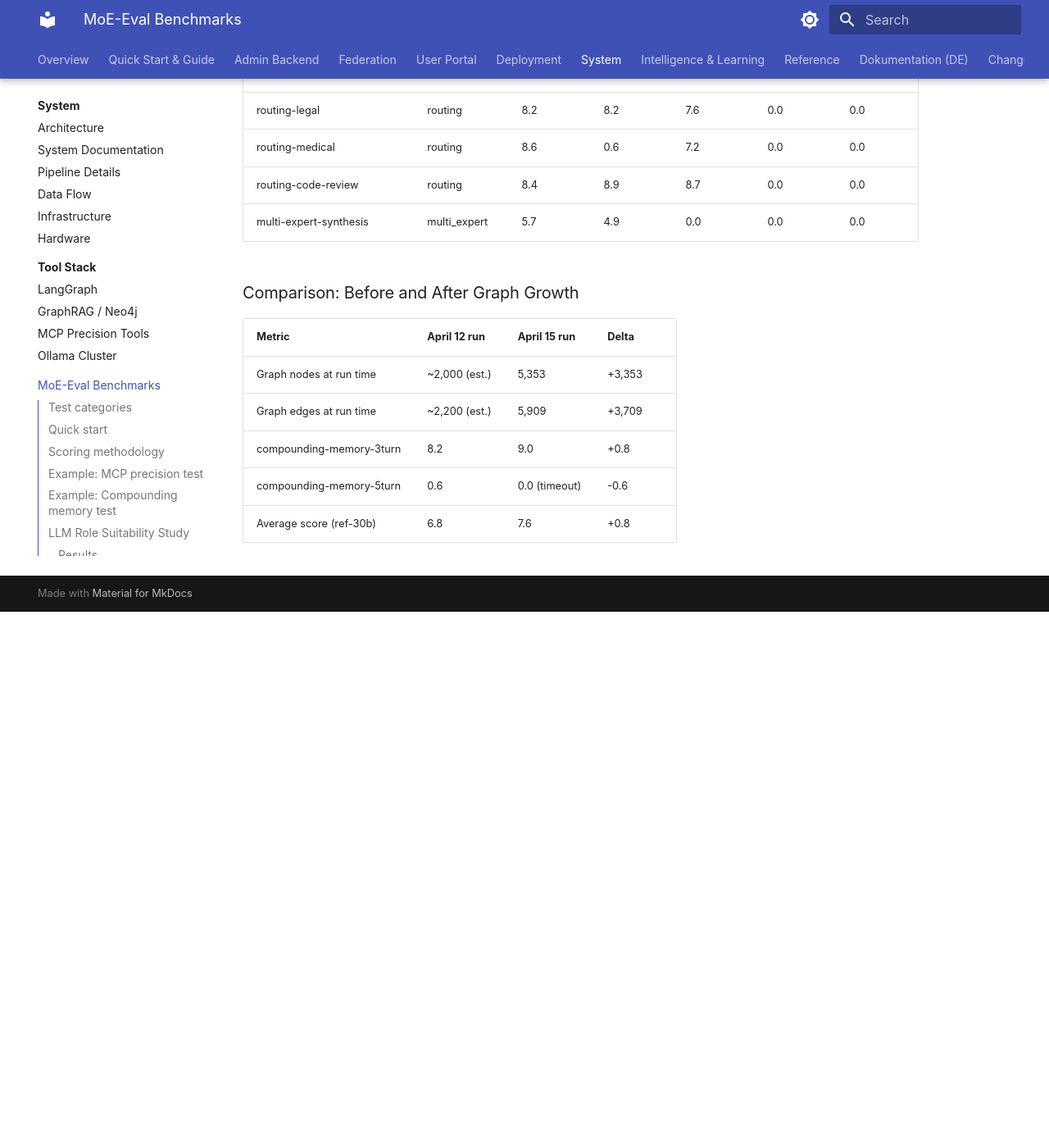
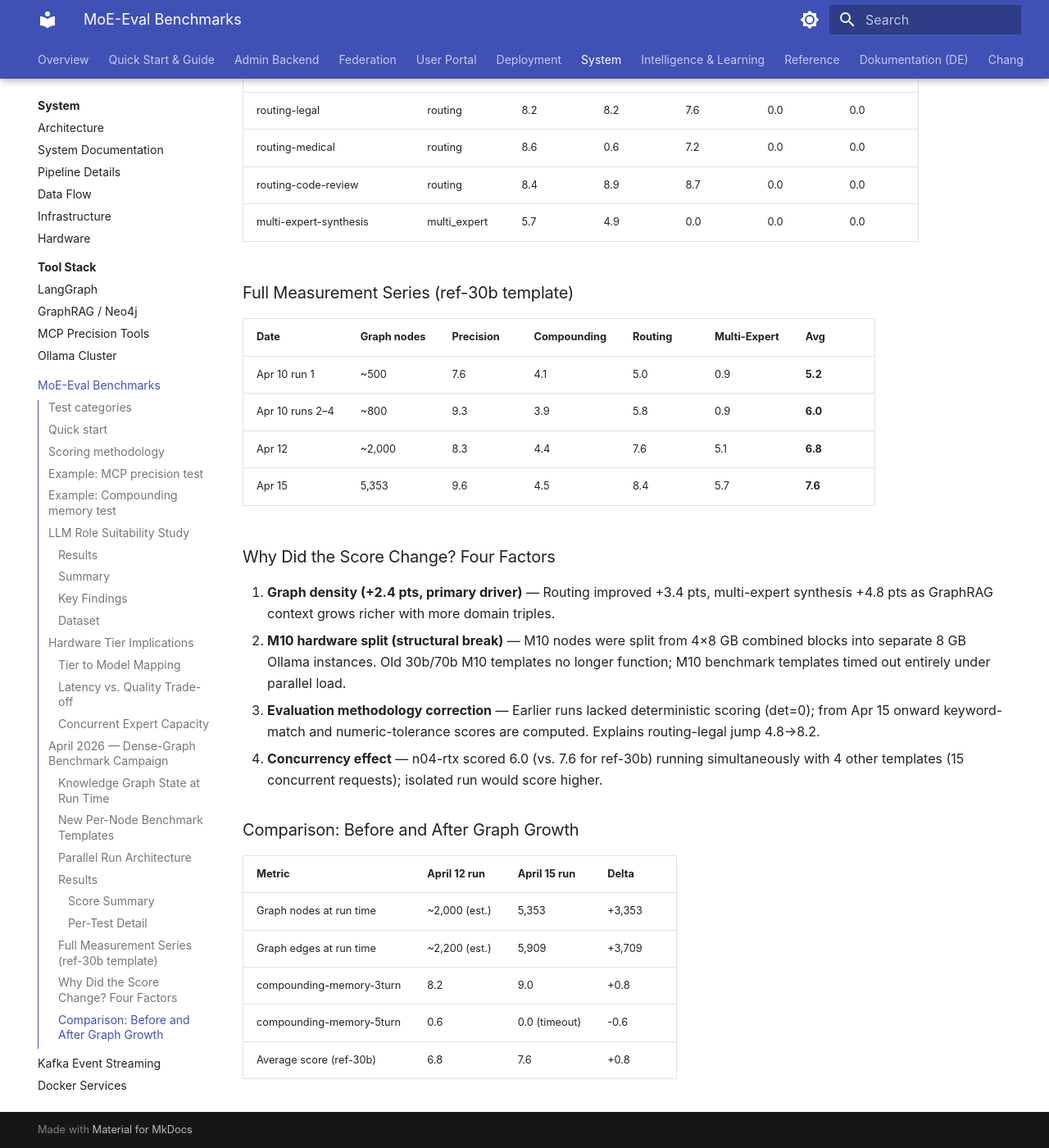
Before and after one commit to h3rb3rn/moe-sovereign, an MkDocs documentation site: the page built from docs/system/benchmarks.md, in a window 1280 px wide and 1400 px high, scrolled down 7380 px. Shown: the whole window at 82% size. Built offline with MkDocs 1.6.1 and Material for MkDocs 9.7.7, drawn with Linux system fonts in a browser that asks for light colours; a script that is not in the unit is left out; before the commit the page ends 8126 px from its top, so only the background shows below that.

Commit message:
docs: full benchmark history, root-cause analysis, frontier comparison
- benchmarks.md: full Apr 10→15 measurement series table, four-factor
  explanation (graph density, M10 split, methodology, concurrency)
- Whitepaper DE+EN: comprehensive run history table, root-cause analysis
  section, updated before/after comparison, MoE-Eval frontier table

Co-Authored-By: Claude Sonnet 4.6 <noreply@anthropic.com>

```diff
--- a/docs/system/benchmarks.md
+++ b/docs/system/benchmarks.md
@@ -256,6 +256,22 @@ The runner script: `benchmarks/run_all_parallel.sh`
 | routing-code-review | routing | 8.4 | 8.9 | 8.7 | 0.0 | 0.0 |
 | multi-expert-synthesis | multi_expert | 5.7 | 4.9 | 0.0 | 0.0 | 0.0 |
 
+### Full Measurement Series (ref-30b template)
+
+| Date | Graph nodes | Precision | Compounding | Routing | Multi-Expert | **Avg** |
+|---|---|---|---|---|---|---|
+| Apr 10 run 1 | ~500 | 7.6 | 4.1 | 5.0 | 0.9 | **5.2** |
+| Apr 10 runs 2–4 | ~800 | 9.3 | 3.9 | 5.8 | 0.9 | **6.0** |
+| Apr 12 | ~2,000 | 8.3 | 4.4 | 7.6 | 5.1 | **6.8** |
+| Apr 15 | 5,353 | 9.6 | 4.5 | 8.4 | 5.7 | **7.6** |
+
+### Why Did the Score Change? Four Factors
+
+1. **Graph density (+2.4 pts, primary driver)** — Routing improved +3.4 pts, multi-expert synthesis +4.8 pts as GraphRAG context grows richer with more domain triples.
+2. **M10 hardware split (structural break)** — M10 nodes were split from 4×8 GB combined blocks into separate 8 GB Ollama instances. Old 30b/70b M10 templates no longer function; M10 benchmark templates timed out entirely under parallel load.
+3. **Evaluation methodology correction** — Earlier runs lacked deterministic scoring (det=0); from Apr 15 onward keyword-match and numeric-tolerance scores are computed. Explains routing-legal jump 4.8→8.2.
+4. **Concurrency effect** — n04-rtx scored 6.0 (vs. 7.6 for ref-30b) running simultaneously with 4 other templates (15 concurrent requests); isolated run would score higher.
+
 ### Comparison: Before and After Graph Growth
 
 | Metric | April 12 run | April 15 run | Delta |
```
